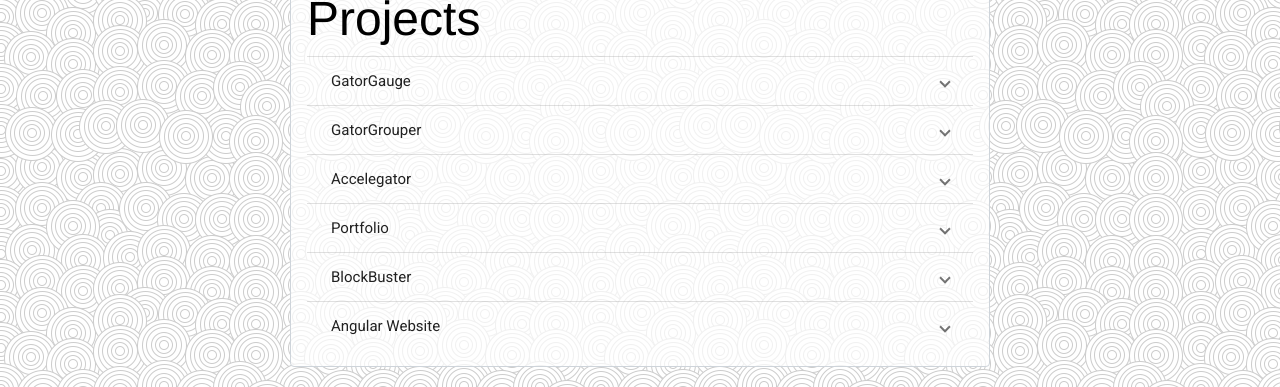
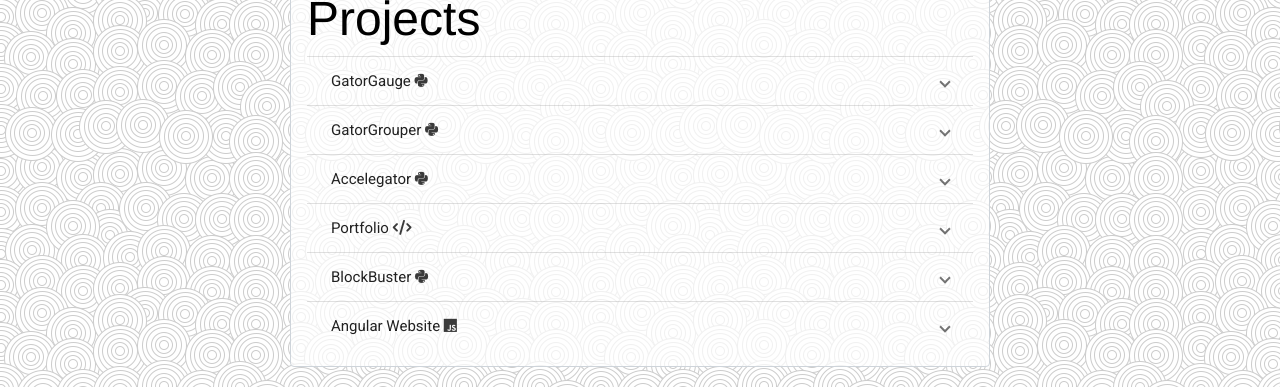
Before and after one commit to lylet-AC/Angular-Website, an Angular app: page /projects in a window 1280 px wide. Shown: the part 134-521 px from the top of the page. Built offline with nearby package versions, Linux system fonts and the light colour scheme.

Commit message:
added language icons to projects

```diff
--- a/src/app/app.component.html
+++ b/src/app/app.component.html
@@ -16,11 +16,11 @@
             <app-top-bar></app-top-bar>
       </header>
 
-      <div class="main">
+      <main class="main">
             <div class="wrapper">
                   <router-outlet></router-outlet>
             </div>
-      </div>
+      </main>
 
       <footer class="footer">
             <div class="wrapper">
--- a/src/app/components/projects/projects.component.html
+++ b/src/app/components/projects/projects.component.html
@@ -7,9 +7,18 @@
                 <mat-expansion-panel>
                     <mat-expansion-panel-header>
                         <mat-panel-title>
-                            {{project.title}}
+                            <span>{{project.title}}
+                                <span class="language-icon">
+                                    <span *ngIf="project.language===languages.Python"><i class="fab fa-python"></i></span>
+                                    <span *ngIf="project.language===languages.JavaScript"><i class="fab fa-js"></i></span>
+                                    <span *ngIf="project.language===languages.Java"><i class="fab fa-java"></i></span>
+                                    <span *ngIf="project.language===languages.CSharp"><i class="fab fa-microsoft"></i></span>
+                                    <span *ngIf="project.language===languages.Other"><i class="fas fa-code"></i></span>
+                                </span>
+                        </span>
                         </mat-panel-title>
                         <mat-panel-description>
+
                         </mat-panel-description>
                     </mat-expansion-panel-header>
                     <mat-divider style="background-color: rgba(255,255,255, 0.2); margin-bottom: .5rem;"></mat-divider>
--- a/src/app/components/projects/projects.component.scss
+++ b/src/app/components/projects/projects.component.scss
@@ -10,4 +10,7 @@
     a {
         color: black;
     }
+    .language-icon {
+        color: #3a3a3a;
+    }
 }
--- a/src/app/components/projects/projects.component.ts
+++ b/src/app/components/projects/projects.component.ts
@@ -1,5 +1,5 @@
 import { Component, OnInit } from '@angular/core';
-import { Project } from 'src/app/shared/entities/entities';
+import { Project, Language } from 'src/app/shared/entities/entities';
 import { MockApiService } from 'src/app/shared/services/mock-api.service';
 
 @Component({
@@ -10,12 +10,14 @@ import { MockApiService } from 'src/app/shared/services/mock-api.service';
 export class ProjectsComponent implements OnInit {
 
   projects: Project[] = [];
+  languages = Language;
 
   constructor(private _apiService: MockApiService) { }
 
   ngOnInit(): void {
     this._apiService.Get("projects").subscribe(data => {
       this.projects = data;
+      console.log(data);
     });
   }
 
```
